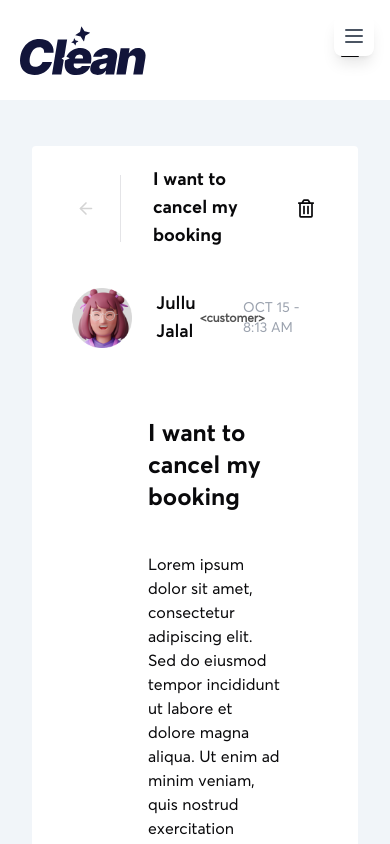
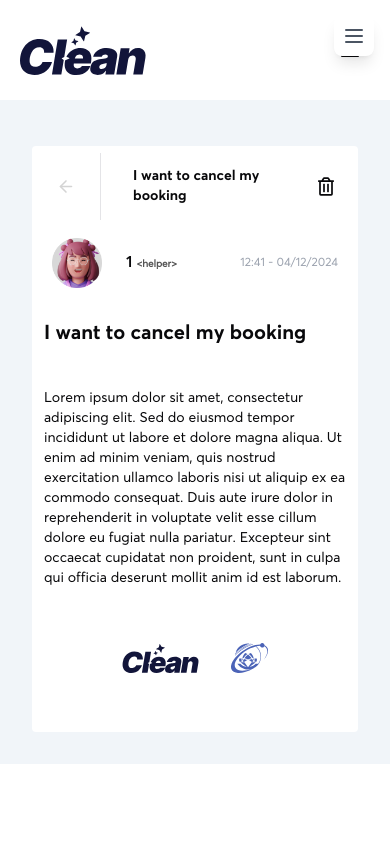
Before and after one commit to bichsonnhat/CleaningService, a Next.js app: page /dashboard/issue/1 in a window 390 px wide. Shown: the top 844 px of the page. Built offline with nearby package versions, Linux system fonts and the light colour scheme.

Commit message:
feat: responsive for issue page

```diff
--- a/src/app/(dashboard)/(routes)/dashboard/issue/[id]/page.tsx
+++ b/src/app/(dashboard)/(routes)/dashboard/issue/[id]/page.tsx
@@ -1,10 +1,10 @@
-'use client'
-import React from 'react'
+"use client";
+import React from "react";
 import { FaRegTrashAlt } from "react-icons/fa";
 import { GoArrowLeft } from "react-icons/go";
 import { LuArrowLeft } from "react-icons/lu";
-import Image from 'next/image';
-import { Feedback } from '@/components/feedback/FeedbackTable';
+import Image from "next/image";
+import { Feedback } from "@/components/feedback/FeedbackTable";
 import {
   AlertDialog,
   AlertDialogAction,
@@ -15,8 +15,8 @@ import {
   AlertDialogHeader,
   AlertDialogTitle,
   AlertDialogTrigger,
-} from "@/components/ui/alert-dialog"
-import { useRouter } from 'next/navigation';
+} from "@/components/ui/alert-dialog";
+import { useRouter } from "next/navigation";
 export type Refund = {
   id: number;
   booking_id: string;
@@ -24,83 +24,118 @@ export type Refund = {
   status: "Pending" | "Refunded" | "Declined";
   create_at: string;
   resolved_at: string;
-}
+};
 const IssueDetail = () => {
   const issueData: Refund = {
     id: 1,
     booking_id: "123456",
     reason: "I want to cancel my booking",
     status: "Pending",
-        create_at: "OCT 15 - 8:13 AM",
-        resolved_at: "OCT 15 - 8:13 AM"
-    }
+    create_at: "2024-12-04T12:41:16.135Z",
+    resolved_at: "2024-12-04T12:41:16.135Z",
+  };
   const logo = [
     {
-            logo: '/images/Dashboard/Feedback/Clean.svg'
+      logo: "/images/Dashboard/Feedback/Clean.svg",
     },
     {
-            logo: '/images/About/UIT.svg'
-        }
-    ]
-    const router = useRouter()
+      logo: "/images/About/UIT.svg",
+    },
+  ];
+  const router = useRouter();
+
+  const formatDate = (date: string) => {
+    const newDate = new Date(date);
+
+    const hours = newDate.getHours().toString().padStart(2, "0");
+    const minutes = newDate.getMinutes().toString().padStart(2, "0");
+
+    const day = newDate.getDate().toString().padStart(2, "0");
+    const month = (newDate.getMonth() + 1).toString().padStart(2, "0");
+    const year = newDate.getFullYear();
+
+    return `${hours}:${minutes} - ${day}/${month}/${year}`;
+  };
+
   return (
-        <div className="flex flex-col justify-center mt-3.5 w-full bg-white rounded max-md:px-5 max-md:max-w-full">
+    <div className="flex flex-col justify-center mt-3.5 w-full bg-white rounded max-md:max-w-full">
       <div className="flex flex-col w-full rounded max-md:max-w-full pb-6">
         {/* Begin Title */}
-                <div className='flex flex-row items-center justify-between'>
-                    <div className='flex flex-row items-center justify-start'>
+        <div className="flex flex-row items-center justify-between">
+          <div className="flex flex-row items-center justify-start">
             <button
               onClick={() => router.back()}
-                        className='h-full p-6 hover:bg-slate-200 border-r-[1px] '>
-                            <LuArrowLeft className='h-[19px] text-neutral-300 text-xl font-bold' />
+              className="h-full p-6 hover:bg-slate-200 border-r-[1px]"
+            >
+              <LuArrowLeft className="h-[19px] text-neutral-300 text-xl font-bold" />
             </button>
-                        <p className='overflow-hidden self-stretch px-3 py-5 w-full ml-5 min-h-[48px] font-Averta-Bold text-lg'>{issueData.reason}</p>
           </div>
 
-                    <div className='flex flex-row'>
-                        <button className='h-full p-6 ml-2 hover:bg-slate-200'>
-                            <FaRegTrashAlt className='h-[19px]' />
+          <p className=" px-3 py-5 ml-5 min-h-[48px] w-full font-Averta-Bold text-sm md:text-base lg:text-lg">
+            {issueData.reason}
+          </p>
+
+          <button className="h-full p-6 hover:bg-slate-200">
+            <FaRegTrashAlt className="h-[19px]" />
           </button>
         </div>
-                </div>
         {/* End Title */}
+
         {/* Begin Sender info */}
-                <div className='flex flex-row items-center justify-between py-3 px-5'>
-                    <div className='flex flex-row items-center gap-2'>
+        <div className="flex flex-row items-center justify-between py-3 px-5">
+          <div className="flex flex-row items-center gap-2">
             <Image
               src="/images/Dashboard/Header/Avatar.png"
               alt="Avatar"
-                            width={44}
-                            height={44}
-                            sizes='100vw'
-                            style={{ width: '60px', height: 'auto' }}
+              width={100}
+              height={100}
+              className="object-contain filter h-[50px] w-auto lg:h-[60px]"
             />
-                        <div className='flex flex-row self-stretch items-center mx-4'>
-                            <p className=' font-bold font-Averta-Semibold text-lg mr-1'>Jullu Jalal</p>
-                            <p className='text-xs font-semibold text-neutral-600 font-Averta-Regular mt-0.5'>{'<customer>'}</p>
+            <div className="flex flex-row self-stretch items-center mx-4">
+              <p className=" font-bold font-Averta-Semibold text-base lg:text-lg mr-1">
+                {issueData.id}
+              </p>
+              <p className="text-[10px] lg:text-xs font-semibold text-neutral-600 font-Averta-Regular mt-0.5">
+                {"<helper>"}
+              </p>
             </div>
           </div>
-                    <p className=" py-4 font-Averta-Regular text-sm text-gray-400">{issueData.create_at}</p>
+
+          <p className=" py-4 font-Averta-Regular text-xs lg:text-sm text-gray-400">
+            {formatDate(issueData.create_at)}
+          </p>
         </div>
         {/* End Sender info */}
+
         {/* Begin Content */}
-                <div className='flex flex-col w-full h-fit px-16 py-8'>
-                    <p className='overflow-hidden self-stretch px-3 py-5 w-full ml-5 min-h-[48px] font-Averta-Bold text-2xl'> {issueData.reason}</p>
-                    <p className='overflow-hidden self-stretch px-3 py-5 w-full ml-5 min-h-[48px] font-Averta-Regular'>Lorem ipsum dolor sit amet, consectetur adipiscing elit. Sed do eiusmod tempor incididunt ut labore et dolore magna aliqua. Ut enim ad minim veniam, quis nostrud exercitation ullamco laboris nisi ut aliquip ex ea commodo consequat. Duis aute irure dolor in reprehenderit in voluptate velit esse cillum dolore eu fugiat nulla pariatur. Excepteur sint occaecat cupidatat non proident, sunt in culpa qui officia deserunt mollit anim id est laborum.</p>
+        <div className="flex flex-col w-full h-fit lg:px-16 lg:py-8">
+          <p className="overflow-hidden self-stretch px-3 py-5 w-full lg:ml-5 min-h-[48px] font-Averta-Bold text-xl lg:text-2xl">
+            {" "}
+            {issueData.reason}
+          </p>
+          <p className="overflow-hidden self-stretch px-3 py-5 w-full lg:ml-5 min-h-[48px] font-Averta-Regular text-sm lg:text-base">
+            Lorem ipsum dolor sit amet, consectetur adipiscing elit. Sed do
+            eiusmod tempor incididunt ut labore et dolore magna aliqua. Ut enim
+            ad minim veniam, quis nostrud exercitation ullamco laboris nisi ut
+            aliquip ex ea commodo consequat. Duis aute irure dolor in
+            reprehenderit in voluptate velit esse cillum dolore eu fugiat nulla
+            pariatur. Excepteur sint occaecat cupidatat non proident, sunt in
+            culpa qui officia deserunt mollit anim id est laborum.
+          </p>
         </div>
         {/* End  Content*/}
+
         {/* Logo */}
-                <div className='flex flex-row items-center justify-center gap-8 w-full h-[100px]'>
+        <div className="flex flex-row items-center justify-center gap-8 w-full h-[100px]">
           {logo.map((items) => (
-                        <div key={items.logo} className='flex items-center justify-center'>
-                            <div className='relative w-full h-[25px] md:h-[30px] lg:h-[40px]'>
+            <div key={items.logo} className="flex items-center justify-center">
+              <div className="relative flex items-center w-full h-[30px] lg:h-[50px]">
                 <Image
                   src={items.logo}
-                                    alt='ClientLogo'
-                                    width={50}
-                                    height={50}
-                                    style={{ height: '40px', width: 'auto' }}
-                                    className='object-contain filter grayscale'
+                  alt="ClientLogo"
+                  width={100}
+                  height={100}
+                  className="object-contain filter h-[30px] w-auto lg:h-[40px]"
                 />
               </div>
             </div>
@@ -108,6 +143,6 @@ const IssueDetail = () => {
         </div>
       </div>
     </div>
-    )
-}
-export default IssueDetail
+  );
+};
+export default IssueDetail;
--- a/src/components/issue/Filter.tsx
+++ b/src/components/issue/Filter.tsx
@@ -25,7 +25,7 @@ const FilterDropdown: React.FC<FilterDropdownProps> = ({ onFilterChange }) => {
   return (
     <div className="relative w-[150px]" onMouseLeave={closeDropdown}>
       <div
-                className="text-xs text-[#2b3034e6] font-Averta-Bold gap-4 flex items-center justify-between border border-solid border-[#d5d5d5] bg-[#fcfdfd] rounded-lg h-[38px] px-4 cursor-pointer w-full"
+        className="text-xs text-[#2b3034e6] font-Averta-Bold gap-4 flex items-center justify-between border border-solid border-[#d5d5d5] bg-[#fcfdfd] rounded-lg h-[38px] px-2 lg:px-4 cursor-pointer w-full"
         onClick={openDropdown}
       >
         {selectedOption}
--- a/src/components/issue/IssueTable.tsx
+++ b/src/components/issue/IssueTable.tsx
@@ -1,8 +1,8 @@
-import React, { useState } from 'react';
-import Pagination from '../employee/Pagination';
-import SearchBarAndFilter from './SearchBarAndFilter';
-import IssueRow from './IssueRow';
-import Image from 'next/image';
+import React, { useState } from "react";
+import Pagination from "../employee/Pagination";
+import SearchBarAndFilter from "./SearchBarAndFilter";
+import IssueRow from "./IssueRow";
+import Image from "next/image";
 import {
   AlertDialog,
   AlertDialogAction,
@@ -13,7 +13,7 @@ import {
   AlertDialogHeader,
   AlertDialogTitle,
   AlertDialogTrigger,
-} from "@/components/ui/alert-dialog"
+} from "@/components/ui/alert-dialog";
 
 export type Feedback = {
   id: number;
@@ -21,40 +21,201 @@ export type Feedback = {
   sentiment: "Positive" | "Negative" | "Neutral";
   message: string;
   createAt: string;
-}
+};
 
 const issueData: Feedback[] = [
-  { id: 1, name: "Jullu Jalal", sentiment: "Positive" as "Positive", message: "Get Best Advertiser In Your Side Pocket", createAt: "2024-10-08T08:13:00Z" },
-  { id: 2, name: "Jullu Jalal", sentiment: "Positive" as "Positive", message: "Free Classifieds Using Them To Promote Your Stuff Online", createAt: "2023-10-15T08:13:00Z" },
-  { id: 3, name: "Jullu Jalal", sentiment: "Negative" as "Negative", message: "Vacation Home Rental Success", createAt: "2023-10-15T08:13:00Z" },
-  { id: 4, name: "Jullu Jalal", sentiment: "Neutral" as "Neutral", message: "Enhance Your Brand Potential With Giant Advertising Blimps", createAt: "2023-10-15T08:13:00Z" },
-  { id: 5, name: "Sepo Jalal", sentiment: "Negative" as "Negative", message: "Always Look On The Bright Side Of Life", createAt: "2023-10-15T08:13:00Z" },
-  { id: 6, name: "Jullu Jalal", sentiment: "Negative" as "Negative", message: "Get Best Advertiser In Your Side Pocket", createAt: "2023-10-15T08:13:00Z" },
-  { id: 7, name: "Jullu Jalal", sentiment: "Negative" as "Negative", message: "Get Best Advertiser In Your Side Pocket", createAt: "2023-10-15T08:13:00Z" },
-  { id: 8, name: "Jullu Jalal", sentiment: "Negative" as "Negative", message: "Get Best Advertiser In Your Side Pocket", createAt: "2023-10-15T08:13:00Z" },
-  { id: 9, name: "Jullu Jalal", sentiment: "Negative" as "Negative", message: "Get Best Advertiser In Your Side Pocket", createAt: "2023-10-15T08:13:00Z" },
-  { id: 10, name: "Jullu Jalal", sentiment: "Negative" as "Negative", message: "Get Best Advertiser In Your Side Pocket", createAt: "2023-10-15T08:13:00Z" },
-  { id: 11, name: "Jullu Jalal", sentiment: "Negative" as "Negative", message: "Get Best Advertiser In Your Side Pocket", createAt: "2010-10-15T08:13:00Z" },
-  { id: 12, name: "Jullu Jalal", sentiment: "Negative" as "Negative", message: "Get Best Advertiser In Your Side Pocket", createAt: "2023-10-15T08:13:00Z" },
-  { id: 13, name: "Jullu Jalal", sentiment: "Negative" as "Negative", message: "Get Best Advertiser In Your Side Pocket", createAt: "2023-10-15T08:13:00Z" },
-  { id: 14, name: "Jullu Jalal", sentiment: "Negative" as "Negative", message: "Get Best Advertiser In Your Side Pocket", createAt: "2023-10-15T08:13:00Z" },
-  { id: 15, name: "Jullu Jalal", sentiment: "Negative" as "Negative", message: "Get Best Advertiser In Your Side Pocket", createAt: "2023-10-15T08:13:00Z" },
-  { id: 16, name: "Jullu Jalal", sentiment: "Negative" as "Negative", message: "Get Best Advertiser In Your Side Pocket", createAt: "2027-10-15T08:13:00Z" },
-  { id: 17, name: "Jullu Jalal", sentiment: "Negative" as "Negative", message: "Get Best Advertiser In Your Side Pocket", createAt: "2023-10-15T08:13:00Z" },
-  { id: 18, name: "Jullu Jalal", sentiment: "Positive" as "Positive", message: "Get Best Advertiser In Your Side Pocket", createAt: "2023-10-15T08:13:00Z" },
-  { id: 19, name: "Jullu Jalal", sentiment: "Positive" as "Positive", message: "Free Classifieds Using Them To Promote Your Stuff Online", createAt: "2023-10-15T08:13:00Z" },
-  { id: 20, name: "Jullu Jalal", sentiment: "Negative" as "Negative", message: "Vacation Home Rental Success", createAt: "2023-10-15T08:13:00Z" },
-  { id: 21, name: "Jullu Jalal", sentiment: "Neutral" as "Neutral", message: "Enhance Your Brand Potential With Giant Advertising Blimps", createAt: "2023-10-15T08:13:00Z" },
-  { id: 22, name: "Jullu Jalal", sentiment: "Negative" as "Negative", message: "Always Look On The Bright Side Of Life", createAt: "2023-10-15T08:13:00Z" },
-  { id: 23, name: "Jullu Jalal", sentiment: "Negative" as "Negative", message: "Get Best Advertiser In Your Side Pocket", createAt: "2023-10-15T08:13:00Z" },
-  { id: 24, name: "Jullu Jalal", sentiment: "Negative" as "Negative", message: "Get Best Advertiser In Your Side Pocket", createAt: "2023-10-15T08:13:00Z" },
-  { id: 25, name: "Jullu Jalal", sentiment: "Negative" as "Negative", message: "Get Best Advertiser In Your Side Pocket", createAt: "2023-10-15T08:13:00Z" },
-  { id: 26, name: "Jullu Jalal", sentiment: "Negative" as "Negative", message: "Get Best Advertiser In Your Side Pocket", createAt: "2023-10-15T08:13:00Z" },
-  { id: 27, name: "Jullu Jalal", sentiment: "Negative" as "Negative", message: "Get Best Advertiser In Your Side Pocket", createAt: "2023-10-15T08:13:00Z" },
+  {
+    id: 1,
+    name: "Jullu Jalal",
+    sentiment: "Positive" as "Positive",
+    message: "Get Best Advertiser In Your Side Pocket",
+    createAt: "2024-10-08T08:13:00Z",
+  },
+  {
+    id: 2,
+    name: "Jullu Jalal",
+    sentiment: "Positive" as "Positive",
+    message: "Free Classifieds Using Them To Promote Your Stuff Online",
+    createAt: "2023-10-15T08:13:00Z",
+  },
+  {
+    id: 3,
+    name: "Jullu Jalal",
+    sentiment: "Negative" as "Negative",
+    message: "Vacation Home Rental Success",
+    createAt: "2023-10-15T08:13:00Z",
+  },
+  {
+    id: 4,
+    name: "Jullu Jalal",
+    sentiment: "Neutral" as "Neutral",
+    message: "Enhance Your Brand Potential With Giant Advertising Blimps",
+    createAt: "2023-10-15T08:13:00Z",
+  },
+  {
+    id: 5,
+    name: "Sepo Jalal",
+    sentiment: "Negative" as "Negative",
+    message: "Always Look On The Bright Side Of Life",
+    createAt: "2023-10-15T08:13:00Z",
+  },
+  {
+    id: 6,
+    name: "Jullu Jalal",
+    sentiment: "Negative" as "Negative",
+    message: "Get Best Advertiser In Your Side Pocket",
+    createAt: "2023-10-15T08:13:00Z",
+  },
+  {
+    id: 7,
+    name: "Jullu Jalal",
+    sentiment: "Negative" as "Negative",
+    message: "Get Best Advertiser In Your Side Pocket",
+    createAt: "2023-10-15T08:13:00Z",
+  },
+  {
+    id: 8,
+    name: "Jullu Jalal",
+    sentiment: "Negative" as "Negative",
+    message: "Get Best Advertiser In Your Side Pocket",
+    createAt: "2023-10-15T08:13:00Z",
+  },
+  {
+    id: 9,
+    name: "Jullu Jalal",
+    sentiment: "Negative" as "Negative",
+    message: "Get Best Advertiser In Your Side Pocket",
+    createAt: "2023-10-15T08:13:00Z",
+  },
+  {
+    id: 10,
+    name: "Jullu Jalal",
+    sentiment: "Negative" as "Negative",
+    message: "Get Best Advertiser In Your Side Pocket",
+    createAt: "2023-10-15T08:13:00Z",
+  },
+  {
+    id: 11,
+    name: "Jullu Jalal",
+    sentiment: "Negative" as "Negative",
+    message: "Get Best Advertiser In Your Side Pocket",
+    createAt: "2010-10-15T08:13:00Z",
+  },
+  {
+    id: 12,
+    name: "Jullu Jalal",
+    sentiment: "Negative" as "Negative",
+    message: "Get Best Advertiser In Your Side Pocket",
+    createAt: "2023-10-15T08:13:00Z",
+  },
+  {
+    id: 13,
+    name: "Jullu Jalal",
+    sentiment: "Negative" as "Negative",
+    message: "Get Best Advertiser In Your Side Pocket",
+    createAt: "2023-10-15T08:13:00Z",
+  },
+  {
+    id: 14,
+    name: "Jullu Jalal",
+    sentiment: "Negative" as "Negative",
+    message: "Get Best Advertiser In Your Side Pocket",
+    createAt: "2023-10-15T08:13:00Z",
+  },
+  {
+    id: 15,
+    name: "Jullu Jalal",
+    sentiment: "Negative" as "Negative",
+    message: "Get Best Advertiser In Your Side Pocket",
+    createAt: "2023-10-15T08:13:00Z",
+  },
+  {
+    id: 16,
+    name: "Jullu Jalal",
+    sentiment: "Negative" as "Negative",
+    message: "Get Best Advertiser In Your Side Pocket",
+    createAt: "2027-10-15T08:13:00Z",
+  },
+  {
+    id: 17,
+    name: "Jullu Jalal",
+    sentiment: "Negative" as "Negative",
+    message: "Get Best Advertiser In Your Side Pocket",
+    createAt: "2023-10-15T08:13:00Z",
+  },
+  {
+    id: 18,
+    name: "Jullu Jalal",
+    sentiment: "Positive" as "Positive",
+    message: "Get Best Advertiser In Your Side Pocket",
+    createAt: "2023-10-15T08:13:00Z",
+  },
+  {
+    id: 19,
+    name: "Jullu Jalal",
+    sentiment: "Positive" as "Positive",
+    message: "Free Classifieds Using Them To Promote Your Stuff Online",
+    createAt: "2023-10-15T08:13:00Z",
+  },
+  {
+    id: 20,
+    name: "Jullu Jalal",
+    sentiment: "Negative" as "Negative",
+    message: "Vacation Home Rental Success",
+    createAt: "2023-10-15T08:13:00Z",
+  },
+  {
+    id: 21,
+    name: "Jullu Jalal",
+    sentiment: "Neutral" as "Neutral",
+    message: "Enhance Your Brand Potential With Giant Advertising Blimps",
+    createAt: "2023-10-15T08:13:00Z",
+  },
+  {
+    id: 22,
+    name: "Jullu Jalal",
+    sentiment: "Negative" as "Negative",
+    message: "Always Look On The Bright Side Of Life",
+    createAt: "2023-10-15T08:13:00Z",
+  },
+  {
+    id: 23,
+    name: "Jullu Jalal",
+    sentiment: "Negative" as "Negative",
+    message: "Get Best Advertiser In Your Side Pocket",
+    createAt: "2023-10-15T08:13:00Z",
+  },
+  {
+    id: 24,
+    name: "Jullu Jalal",
+    sentiment: "Negative" as "Negative",
+    message: "Get Best Advertiser In Your Side Pocket",
+    createAt: "2023-10-15T08:13:00Z",
+  },
+  {
+    id: 25,
+    name: "Jullu Jalal",
+    sentiment: "Negative" as "Negative",
+    message: "Get Best Advertiser In Your Side Pocket",
+    createAt: "2023-10-15T08:13:00Z",
+  },
+  {
+    id: 26,
+    name: "Jullu Jalal",
+    sentiment: "Negative" as "Negative",
+    message: "Get Best Advertiser In Your Side Pocket",
+    createAt: "2023-10-15T08:13:00Z",
+  },
+  {
+    id: 27,
+    name: "Jullu Jalal",
+    sentiment: "Negative" as "Negative",
+    message: "Get Best Advertiser In Your Side Pocket",
+    createAt: "2023-10-15T08:13:00Z",
+  },
 ];
 
 export default function IssueTable() {
-
   const [currentPage, setCurrentPage] = useState(1);
   const [searchTerm, setSearchTerm] = useState("");
   const [filter, setFilter] = useState("Filter by");
@@ -64,17 +225,17 @@ export default function IssueTable() {
   const applyFilter = (data: any) => {
     switch (filter) {
       case "Newest":
-                return [...data].sort((a, b) =>{
+        return [...data].sort((a, b) => {
           const dateA = new Date(a.createAt);
           const dateB = new Date(b.createAt);
           return dateB.getTime() - dateA.getTime();
-                } );
+        });
       case "Oldest":
-                return [...data].sort((a, b) =>{
+        return [...data].sort((a, b) => {
           const dateA = new Date(a.createAt);
           const dateB = new Date(b.createAt);
           return dateA.getTime() - dateB.getTime();
-                } );
+        });
       default:
         return data;
     }
@@ -107,24 +268,28 @@ export default function IssueTable() {
 
   return (
     <>
-    <div className='flex flex-row justify-between items-center'>
-
+      <div className="flex flex-col lg:flex-row justify-start lg:justify-between items-start lg:items-center gap-4">
         <SearchBarAndFilter
           setSearchTerm={setSearchTerm}
           setSearchBy={setSearchBy}
           onFilterChange={setFilter}
         />
-      <div className='flex flex-row gap-2'>
-      <button
+        <div className="flex gap-2">
+          {/* <button
             onClick={() => alert('Open popup Create Issue')}
             className="flex flex-row gap-2 items-center justify-center px-8 h-[38px] bg-[#1b78f2] hover:bg-opacity-90 rounded-[8px] text-xs font-Averta-Bold tracking-normal leading-loose whitespace-nowrap text-center text-white">
             <Image src="/images/icons/outline_plus.svg" alt="" width={18} height={18} />
           Create Issue
-        </button>
+        </button> */}
           <AlertDialog>
             <AlertDialogTrigger>
               <div className="flex flex-row gap-2 items-center justify-center px-10 h-[38px] bg-[#E11B1B] hover:bg-opacity-80 rounded-[8px] text-xs font-Averta-Bold tracking-normal leading-loose whitespace-nowrap text-center text-white">
-        <Image src="/images/Dashboard/Feedback/Trash.svg" alt="" width={18} height={18} />
+                <Image
+                  src="/images/Dashboard/Feedback/Trash.svg"
+                  alt=""
+                  width={18}
+                  height={18}
+                />
                 Delete
               </div>
             </AlertDialogTrigger>
@@ -132,7 +297,8 @@ export default function IssueTable() {
               <AlertDialogHeader>
                 <AlertDialogTitle>Are you absolutely sure?</AlertDialogTitle>
                 <AlertDialogDescription>
-                                            This action cannot be undone. This action will delete the refund request.
+                  This action cannot be undone. This action will delete the
+                  refund request.
                 </AlertDialogDescription>
               </AlertDialogHeader>
               <AlertDialogFooter>
@@ -148,7 +314,7 @@ export default function IssueTable() {
         </div>
       </div>
 
-      <div className="flex flex-col justify-center mt-3.5 w-full bg-white rounded max-md:px-5 max-md:max-w-full">
+      <div className="flex flex-col justify-center mt-3.5 w-full bg-white rounded max-md:max-w-full">
         <div className="flex flex-col w-full rounded max-md:max-w-full">
           <div className="flex overflow-hidden flex-col justify-center w-full rounded bg-neutral-700 max-md:max-w-full">
             {currentData.map((feedback: Feedback, index: any) => (
@@ -162,9 +328,8 @@ export default function IssueTable() {
         currentPage={currentPage}
         totalItems={filteredData.length}
         totalPages={totalPages}
-        onPageChange={handlePageChange} />
-
+        onPageChange={handlePageChange}
+      />
     </>
-
   );
-};
+}
```
Also changed, not shown: src/app/(dashboard)/(routes)/dashboard/issue/page.tsx (+5 -6 lines), src/components/issue/IssueRow.tsx (+56 -23 lines). Lines whose indentation alone changed are shown as unchanged.
